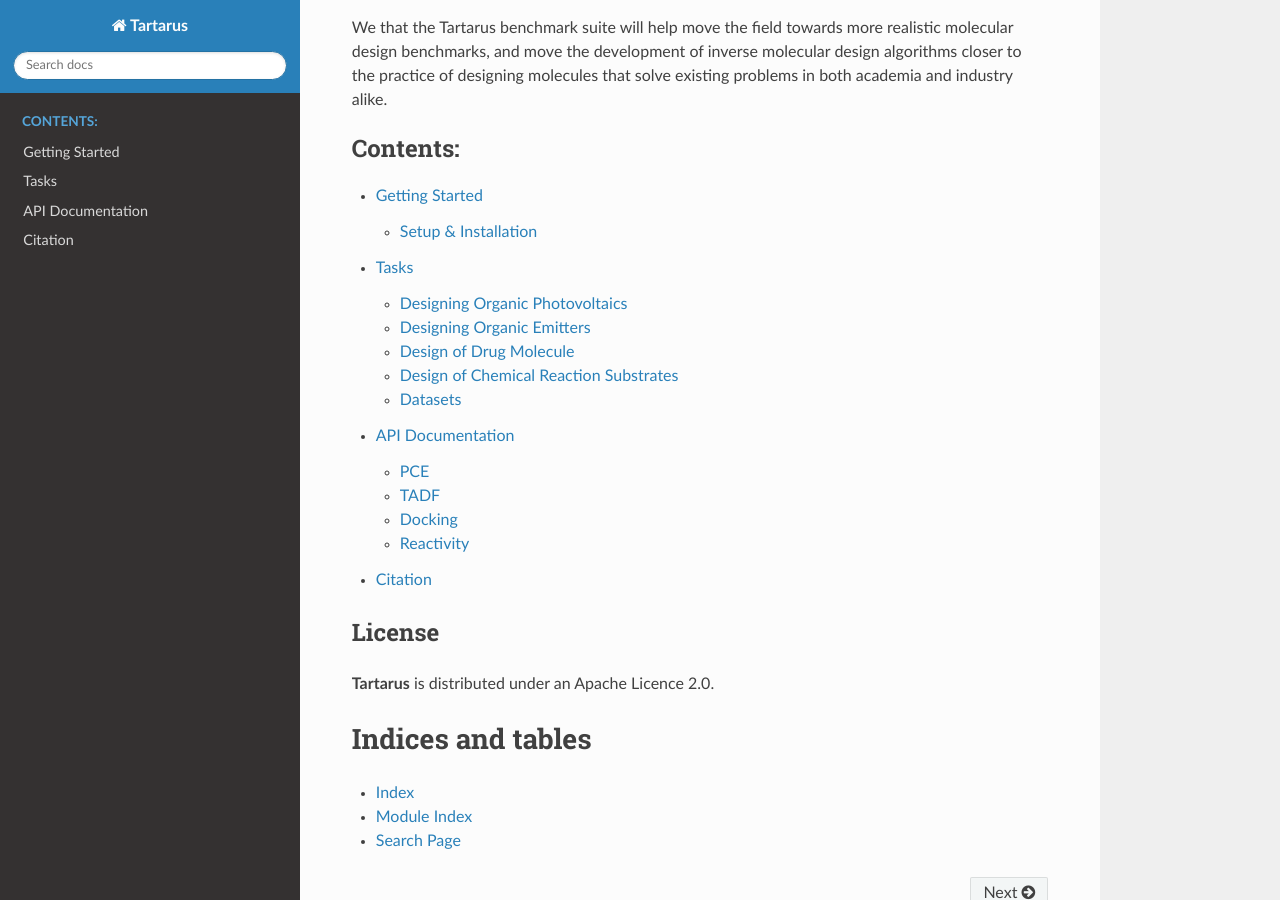
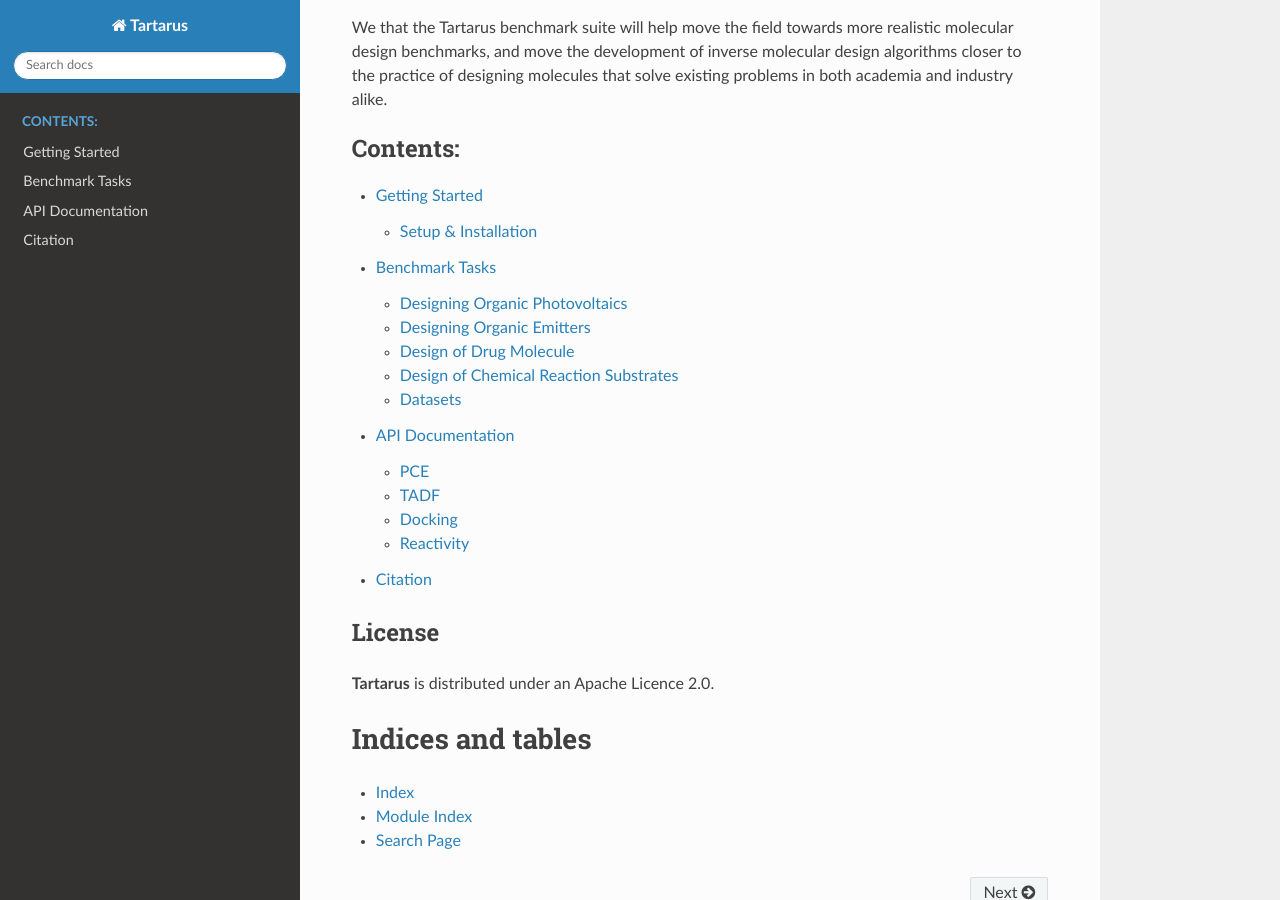
Before and after one commit to aspuru-guzik-group/Tartarus, a Sphinx documentation site: the page built from docs/index.rst, in a window 1280 px wide and 900 px high, scrolled down 1031 px. Built offline with Sphinx 7.4.7 and the Read the Docs theme 2.0.0, drawn with Linux system fonts in a browser that asks for light colours.

```diff
--- a/docs/tasks.rst
+++ b/docs/tasks.rst
@@ -1,5 +1,5 @@
-Tasks
-=====
+Benchmark Tasks
+===============
 
 Designing Organic Photovoltaics
 -------------------------------
```
Also changed, not shown: other parts of docs/tasks.rst (+2 -0 lines).
